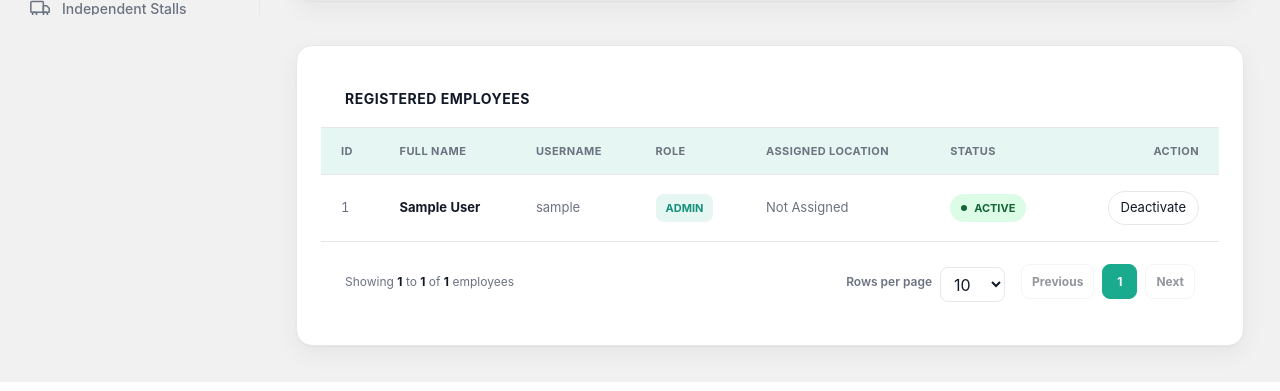
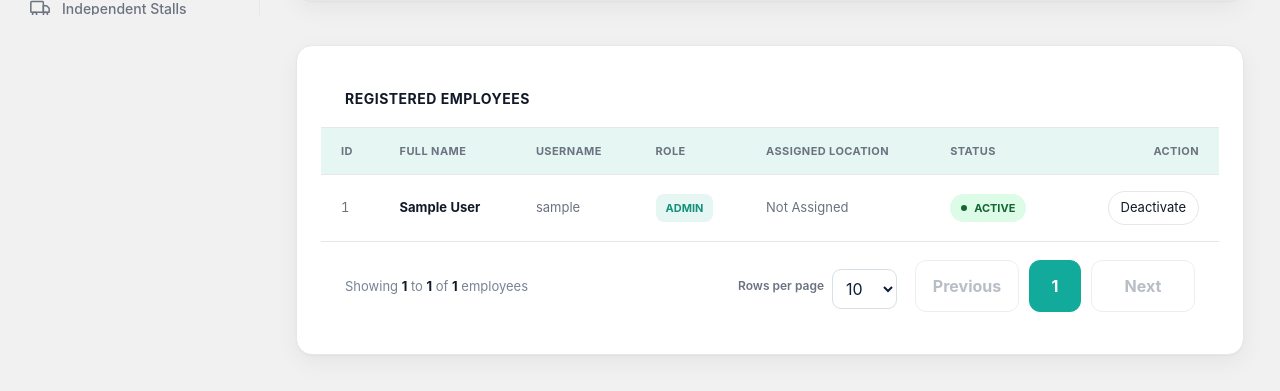
Before and after one commit to Jireh021426/SmartStock, a Spring Boot app: page /employees in a window 1280 px wide. Shown: the part 785-1176 px from the top of the page. Run offline with Spring Boot 4, Linux system fonts and the light colour scheme; the visitor is signed in with stand-in values (Sample User, id 1); data that the repository does not hold is empty; some of the project's set-up classes (security, data sources, template engines, error pages and the like) are left out, and stand-ins take their place; database files in the repository are not loaded; some libraries are stand-ins or nearby versions.

Commit message:
Unify pagination design across SmartStock

```diff
--- /dev/null
+++ b/src/main/resources/static/css/pagination-unified.css
@@ -0,0 +1,168 @@
+/*
+ * SmartStock pagination design system
+ * Unifies server-side (Employees, Stock History), location balances,
+ * legacy remittance/table pagers and shared enhancements pagers.
+ * No inventory, sales, security or pagination data logic is changed.
+ */
+:root {
+    --ss-pg-accent: #12aa9b;
+    --ss-pg-surface: #ffffff;
+    --ss-pg-text: #0e1d37;
+    --ss-pg-border: #d7dfe7;
+    --ss-pg-muted: #798393;
+    --ss-pg-hover: #effaf8;
+}
+:root[data-theme="dark"] {
+    --ss-pg-surface: #202c42;
+    --ss-pg-text: #f3f7fc;
+    --ss-pg-border: #3c4960;
+    --ss-pg-muted: #aab5c7;
+    --ss-pg-hover: #263e47;
+}
+
+/* Consistent dividers and positioning, including existing count / size tools. */
+:is(.inventory-pagination, .employees-pagination, .balance-pagination, .pager, .ss-pager) {
+    border-top: 1px solid var(--ss-pg-border);
+    padding: 20px 24px;
+    display: flex;
+    align-items: center;
+    justify-content: space-between;
+    flex-wrap: wrap;
+    gap: 16px;
+}
+:is(.inventory-pagination, .employees-pagination, .balance-pagination, .pager, .ss-pager)
+:is(.pagination-controls, .balance-pagination-controls, .pager-nav, .ss-pager-controls, .ss-pager-buttons, .balance-page-numbers, .ss-unified-numbers) {
+    display: flex;
+    align-items: center;
+    flex-wrap: wrap;
+    gap: 10px;
+}
+.ss-unified-numbers { display: inline-flex; }
+
+/* Single button design for all 5 SmartStock paginator families. */
+:is(.inventory-pagination, .employees-page .employees-pagination, .balance-pagination, .pager, .ss-pager)
+:is(.page-button, .balance-page-btn, .pager-btn, .ss-page) {
+    box-sizing: border-box;
+    display: inline-flex;
+    align-items: center;
+    justify-content: center;
+    min-width: 52px;
+    height: 52px;
+    min-height: 52px;
+    padding: 0 14px;
+    border: 1px solid var(--ss-pg-border);
+    border-radius: 11px;
+    background: var(--ss-pg-surface);
+    color: var(--ss-pg-text);
+    font-size: 16px;
+    line-height: 1;
+    font-family: inherit;
+    font-weight: 700;
+    text-decoration: none;
+    box-shadow: none;
+    cursor: pointer;
+    opacity: 1;
+    transition: background-color .16s ease, border-color .16s ease;
+}
+
+:is(.inventory-pagination, .employees-page .employees-pagination, .balance-pagination, .pager, .ss-pager)
+:is(.page-button, .balance-page-btn, .pager-btn, .ss-page):is(:hover, :focus-visible):not(.active):not(.is-active):not(:disabled):not(.disabled) {
+    background: var(--ss-pg-hover);
+    border-color: var(--ss-pg-accent);
+    color: var(--ss-pg-text);
+}
+
+:is(.inventory-pagination, .employees-page .employees-pagination, .balance-pagination, .pager, .ss-pager)
+:is(.page-button.active, .balance-page-btn.active, .pager-btn.active, .ss-page.is-active) {
+    background: var(--ss-pg-accent);
+    border-color: var(--ss-pg-accent);
+    color: #ffffff;
+    opacity: 1;
+    cursor: default;
+}
+
+:is(.inventory-pagination, .employees-page .employees-pagination, .balance-pagination, .pager, .ss-pager)
+:is(.page-button.disabled, .balance-page-btn:disabled, .pager-btn:disabled, .ss-page:disabled) {
+    color: var(--ss-pg-muted);
+    opacity: .52;
+    background: var(--ss-pg-surface);
+    cursor: not-allowed;
+}
+
+/* Previous / Next are wider, as in the reference screenshot. */
+:is(.inventory-pagination, .employees-pagination) .page-button[data-ss-nav],
+.balance-pagination :is(#balance-prev, #balance-next),
+.pager .pager-btn[aria-label="Previous page"],
+.pager .pager-btn[aria-label="Next page"],
+.ss-pager .ss-page[aria-label="Previous page"],
+.ss-pager .ss-page[aria-label="Next page"] {
+    min-width: 104px;
+    padding: 0 16px;
+}
+
+/* Keep legacy arrow-based client pagers' actions; render text visually. */
+.pager .pager-btn[aria-label="Previous page"],
+.pager .pager-btn[aria-label="Next page"],
+.ss-pager .ss-page[aria-label="Previous page"],
+.ss-pager .ss-page[aria-label="Next page"] { font-size: 0; }
+.pager .pager-btn[aria-label="Previous page"]::after,
+.ss-pager .ss-page[aria-label="Previous page"]::after { content: "Previous"; font-size: 16px; }
+.pager .pager-btn[aria-label="Next page"]::after,
+.ss-pager .ss-page[aria-label="Next page"]::after { content: "Next"; font-size: 16px; }
+
+/* The first and final numbered buttons already navigate to the endpoints. */
+.ss-pager .ss-page[aria-label="First page"],
+.ss-pager .ss-page[aria-label="Last page"],
+:is(.inventory-pagination, .employees-pagination) .page-button.ss-unified-hide { display: none !important; }
+
+/* Ellipses separate non-adjacent page numbers without a click target. */
+:is(.inventory-pagination, .employees-pagination, .balance-pagination, .pager, .ss-pager)
+:is(.ss-unified-ellipsis, .balance-page-dots, .pager-gap, .ss-gap) {
+    display: inline-flex;
+    align-items: center;
+    justify-content: center;
+    width: 30px;
+    color: var(--ss-pg-muted);
+    font-size: 18px;
+    font-weight: 700;
+    letter-spacing: 1px;
+}
+
+/* Preserve full access to size selectors and page counts. */
+:is(.inventory-pagination, .employees-pagination, .balance-pagination, .pager, .ss-pager)
+:is(.pagination-info, .balance-page-info, .pager-info, .ss-pager-info) {
+    color: var(--ss-pg-muted);
+    font-size: 13px;
+}
+:is(.inventory-pagination, .employees-pagination, .pager, .ss-pager)
+:is(.pagination-size-form select, .pager-size select, .ss-pager-size select) {
+    min-height: 40px;
+    border-radius: 9px;
+    border: 1px solid var(--ss-pg-border);
+    background: var(--ss-pg-surface);
+    color: var(--ss-pg-text);
+}
+@media (max-width: 720px) {
+    :is(.inventory-pagination, .employees-pagination, .balance-pagination, .pager, .ss-pager) {
+        padding: 14px;
+        justify-content: center;
+    }
+    :is(.inventory-pagination, .employees-page .employees-pagination, .balance-pagination, .pager, .ss-pager)
+    :is(.page-button, .balance-page-btn, .pager-btn, .ss-page) {
+        min-width: 42px;
+        min-height: 42px;
+        height: 42px;
+        padding: 0 9px;
+        font-size: 14px;
+    }
+    :is(.inventory-pagination, .employees-pagination) .page-button[data-ss-nav],
+    .balance-pagination :is(#balance-prev, #balance-next),
+    .pager .pager-btn[aria-label="Previous page"], .pager .pager-btn[aria-label="Next page"],
+    .ss-pager .ss-page[aria-label="Previous page"], .ss-pager .ss-page[aria-label="Next page"] {
+        min-width: 84px;
+    }
+    .pager .pager-btn[aria-label="Previous page"]::after,
+    .pager .pager-btn[aria-label="Next page"]::after,
+    .ss-pager .ss-page[aria-label="Previous page"]::after,
+    .ss-pager .ss-page[aria-label="Next page"]::after { font-size: 14px; }
+}
--- a/src/main/resources/templates/fragments/navigation.html
+++ b/src/main/resources/templates/fragments/navigation.html
@@ -271,7 +271,9 @@
 
     <script th:src="@{/js/navigation-search.js}" defer></script>
     <link rel="stylesheet" th:href="@{/css/enhancements.css}">
+    <link rel="stylesheet" th:href="@{/css/pagination-unified.css}">
     <script th:src="@{/js/enhancements.js}" defer></script>
+    <script th:src="@{/js/pagination-unified.js}" defer></script>
 
     <script>
         document.addEventListener("DOMContentLoaded", function () {
```
Also changed, not shown: src/main/resources/static/js/pagination-unified.js (added, +88 -0 lines).
